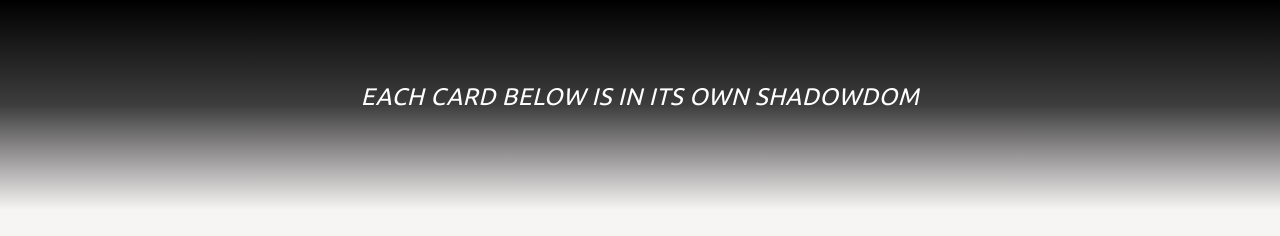
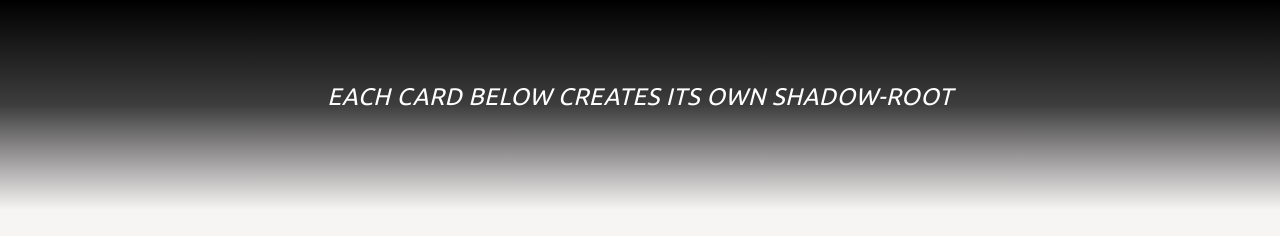
Before and after one commit to kamiour/shadowDomSkills, a website: page docs/index.html in a window 1280 px wide. Shown: the top 236 px of the page. Drawn offline with nearby package versions, Linux system fonts and the light colour scheme; files whose address does not match are found by name.

Commit message:
completed cards styles

```diff
--- a/docs/index.html
+++ b/docs/index.html
@@ -17,7 +17,7 @@
       <section id="skills" class="section section-skills">
         <div class="banner">
           <div class="banner-textarea">
-            <h1 class="banner-title">Each card below is in its own ShadowDom</h1>
+            <h1 class="banner-title">Each card below creates its own Shadow-root</h1>
           </div>
         </div>
 
```
Also changed, not shown: src/templates/skills.html (+1 -1 lines).
